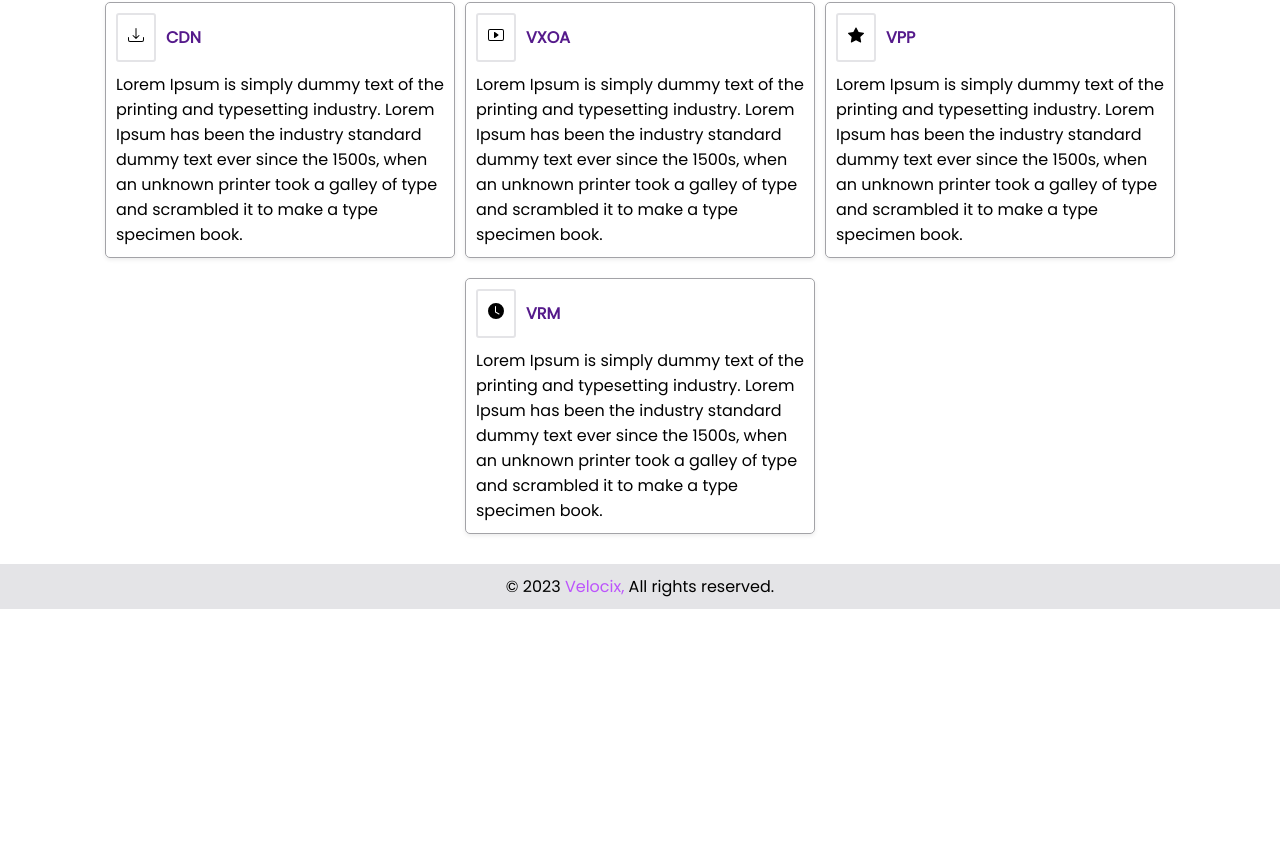
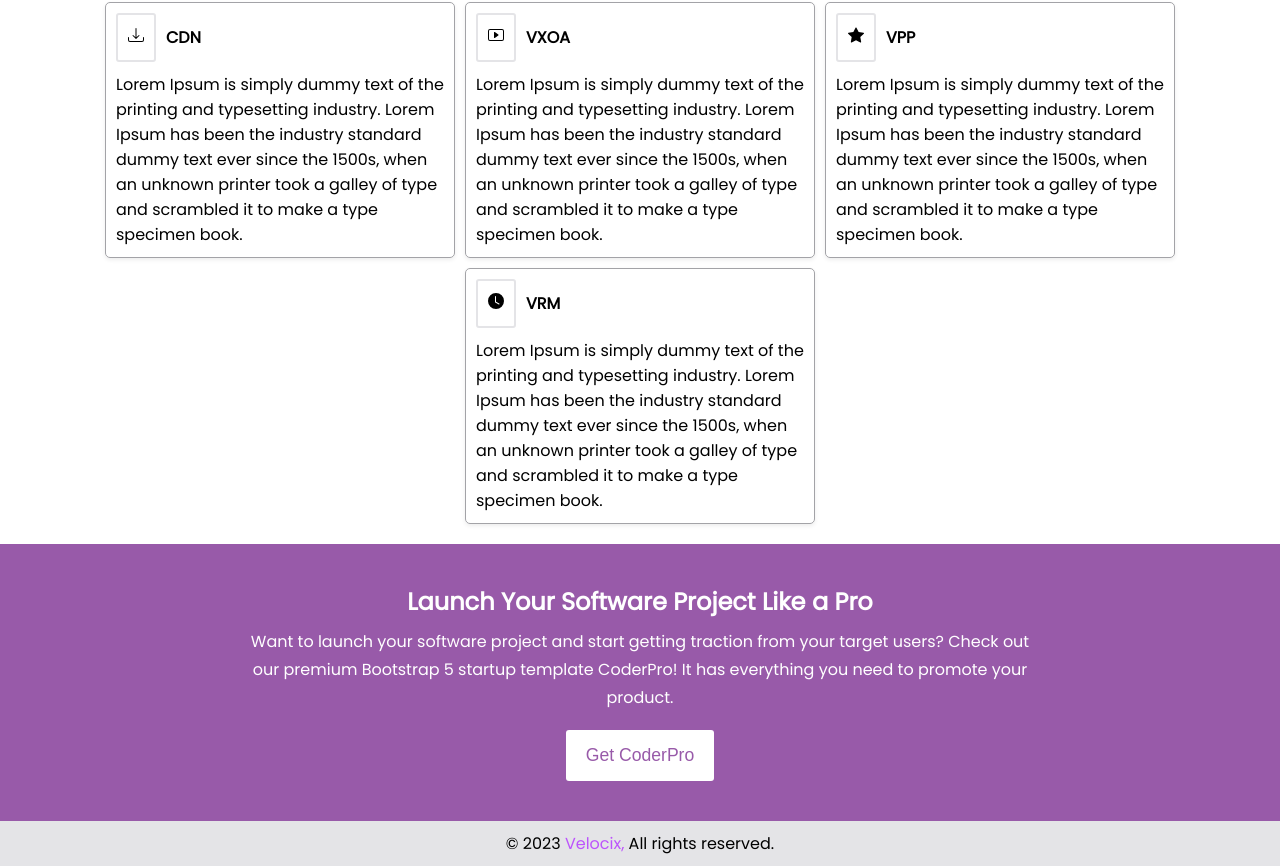
Before and after one commit to JayasuryaDZS/velocix, a React (Vite) app: page / in a window 1280 px wide. Shown: the part 542-1408 px from the top of the page. Before the commit the page ends 1151 px from the top, so only its background shows below. Built offline with nearby package versions, Linux system fonts and the light colour scheme.

Commit message:
navigation added

```diff
--- a/src/main.jsx
+++ b/src/main.jsx
@@ -14,13 +14,13 @@ import "./styles/global.module.scss";
 import App from "./App.jsx";
 import HomeScreen from "./screens/HomeScreen";
 import ErrorPage from "./screens/errorPage.jsx";
-import { CdnScreen } from "./screens/CDN";
+import { Dashboard } from "./screens/CDN";
 
 const router = createBrowserRouter(
   createRoutesFromElements(
     <Route path="/" element={<App />} errorElement={<ErrorPage />}>
       <Route path="/" index={true} element={<HomeScreen />}></Route>
-      <Route path="/cdn" index={true} element={<CdnScreen />}></Route>
+      <Route path="/details/:id" index={true} element={<Dashboard />}></Route>
     </Route>
   )
 );
--- a/src/screens/CDN/CdnScreen.jsx
+++ b/src/screens/CDN/CdnScreen.jsx
@@ -1,7 +1,7 @@
 import React from "react";
 import Sidebar from "../../components/Sidebar/Sidebar";
 
-const CdnScreen = () => {
+const Dashboard = () => {
   return (
     <div className="container">
       <div className="row">
@@ -14,4 +14,4 @@ const CdnScreen = () => {
   );
 };
 
-export default CdnScreen;
+export default Dashboard;
--- a/src/screens/CDN/index.jsx
+++ b/src/screens/CDN/index.jsx
@@ -1 +1 @@
-export { default as CdnScreen } from "./CdnScreen";
+export { default as Dashboard } from "./CdnScreen";
--- a/src/screens/HomeScreen.jsx
+++ b/src/screens/HomeScreen.jsx
@@ -8,12 +8,14 @@ import {
   StarFill,
   ClockFill,
 } from "react-bootstrap-icons";
+import { useNavigate } from "react-router-dom";
 
 import "slick-carousel/slick/slick.css";
 import "slick-carousel/slick/slick-theme.css";
-import { Link } from "react-router-dom";
+// import { Link } from "react-router-dom";
 
 const HomeScreen = () => {
+  const navigate = useNavigate();
   const carouselDate = [
     {
       id: 1,
@@ -37,28 +39,28 @@ const HomeScreen = () => {
       title: "CDN",
       body: "Lorem Ipsum is simply dummy text of the printing and typesetting industry. Lorem Ipsum has been the industry standard dummy text ever since the 1500s, when an unknown printer took a galley of type and scrambled it to make a type specimen book.",
       icon: <Download />,
-      links: "/cdn",
+      links: "details/cdn",
     },
     {
       id: 2,
       title: "VXOA",
       body: "Lorem Ipsum is simply dummy text of the printing and typesetting industry. Lorem Ipsum has been the industry standard dummy text ever since the 1500s, when an unknown printer took a galley of type and scrambled it to make a type specimen book.",
       icon: <PlayBtn />,
-      links: "/vxoa",
+      links: "details/vxon",
     },
     {
       id: 3,
       title: "VPP",
       body: "Lorem Ipsum is simply dummy text of the printing and typesetting industry. Lorem Ipsum has been the industry standard dummy text ever since the 1500s, when an unknown printer took a galley of type and scrambled it to make a type specimen book.",
       icon: <StarFill />,
-      links: "/vpp",
+      links: "details/vpp",
     },
     {
       id: 4,
       title: "VRM",
       body: "Lorem Ipsum is simply dummy text of the printing and typesetting industry. Lorem Ipsum has been the industry standard dummy text ever since the 1500s, when an unknown printer took a galley of type and scrambled it to make a type specimen book.",
       icon: <ClockFill />,
-      links: "/vrm",
+      links: "details/vrm",
     },
   ];
 
@@ -116,11 +118,11 @@ const HomeScreen = () => {
         <div className={style.container}>
           {cards.map((data) => {
             return (
-              <div key={data.id} className={style.card}>
+              <div key={data.id} className={style.card} onClick={()=> navigate(data.links)}>
                 <div className={style.cardHead}>
                   <span className={style.iconWrapper}>{data.icon}</span>
-                  <span className="card-title">
-                    <Link to={data.links}>{data.title}</Link>
+                  <span className="card-title" >
+                    {data.title}
                   </span>
                 </div>
                 <p>{data.body}</p>
@@ -129,6 +131,21 @@ const HomeScreen = () => {
           })}
         </div>
       </div>
+
+      {/* Sample Hero */}
+      <div className={style.sHero}>
+          <div className={style.sWrapper}>
+            <h2>Launch Your Software Project Like a Pro</h2>
+            <p className={style.text}>
+              <span>Want to launch your software project and start getting traction from your target users? Check out</span>
+              <span>our premium Bootstrap 5 startup template CoderPro! It has everything you need to promote your</span>
+              <span>product.</span>
+            </p>
+            <div className={style.btnWrapper}>
+              <button>Get CoderPro</button>
+            </div>
+          </div>
+      </div>
     </div>
   );
 };
--- a/src/styles/homescreen.module.scss
+++ b/src/styles/homescreen.module.scss
@@ -51,6 +51,7 @@
     .inputWrapper{
         flex:1;
         // border:1px solid red;
+        min-width: 300px;
         @include flex($ai: center);
         position: relative;
 
@@ -78,7 +79,7 @@
 
     .container{
         padding:10px;
-        width:90%;
+        // width:90%;
         margin:auto;
         @include flex($fw: wrap, $jc: center, $ai:center, $gp: 10px);
         @media screen and (max-width: 767px) {
@@ -88,7 +89,7 @@
     }
     .card {
         padding:10px;
-        margin-bottom: 10px;
+        // margin-bottom: 10px;
         border:1px solid $dark_grey;
         border-radius: 5px;
         cursor: pointer;
@@ -96,6 +97,10 @@
         box-shadow:0 0.125rem 0.25rem rgba(0,0,0,0.075);
         flex: 1 0 33%;
         max-width:350px;
+
+        // &:not(:last-child) {
+        //     margin-bottom: 10px;
+        // }
 
         @media screen and (max-width: 767px) {
             max-width: none;
@@ -120,3 +125,45 @@
         }
     }
 }
+
+.sHero{
+    font-family: "poppins-regular";
+    background-color: $carousel_color;
+    color:#fff;
+    padding:30px 10px;
+    @include flex($ai:center, $jc:center);
+
+    .sWrapper{
+        padding:10px;
+        text-align: center;
+
+        & > h2 {
+            margin-bottom: 10px;
+        }
+
+        & > p {
+            margin-bottom: 20px;
+        }
+
+        & > p > span {
+            display: block;
+            margin-bottom: 3px;
+        }
+
+        .btnWrapper{
+            // border:1px solid #fff;
+            margin-top: 10px;
+
+            & > button {
+                padding:15px 20px;
+                background-color: #fff;
+                border-radius: 3px;
+                outline:none;
+                cursor: pointer;
+                font-size: 1.1rem;
+                color: $carousel_color;
+                border:none;
+            }
+        }
+    }
+}
```
